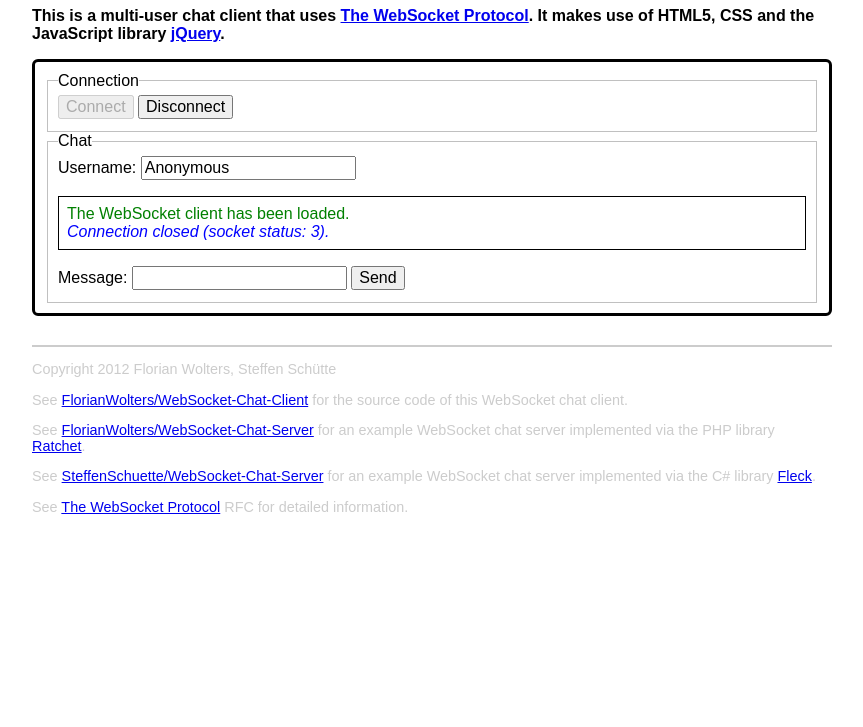
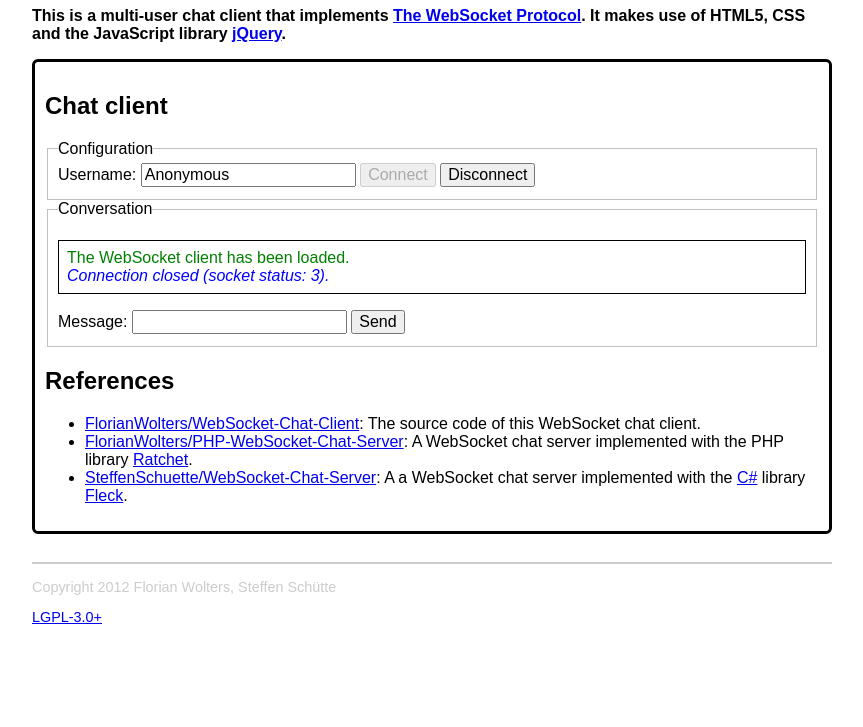
Before and after one commit to FlorianWolters/WebSocket-Chat-Client, a plain HTML site: page index.html in a window 1280 px wide. Shown: the part 73-800 px from the top of the page, without its empty margins (208-1071 px from the left). Drawn offline with nearby package versions, Linux system fonts and the light colour scheme.

Commit message:
Enhanced layout.

```diff
--- a/index.html
+++ b/index.html
@@ -2,9 +2,9 @@
 <html lang="en">
     <head>
         <meta charset=utf-8 />
-        <title>A simple chat client based on the WebSocket protocol. Uses HTML5, jQuery and CSS.</title>
+        <title>A chat client using the WebSocket protocol</title>
         <meta name="author" content="Florian Wolters, Steffen Sch&uuml;tte" />
-        <meta name="description" content="A simple chat client based on the WebSocket protocol. Uses HTML5, jQuery and CSS." />
+        <meta name="description" content="A simple chat client using the WebSocket protocol. Uses HTML5, jQuery and CSS." />
         <meta name="keywords" content="WebSocket, WebSockets, Chat Client, Chat" />
         <meta name="viewport" content="width=device-width,initial-scale=1.0" />
 
@@ -14,21 +14,25 @@
     </head>
     <body>
         <header>
-            <h1>A simple Chat Client based on WebSockets</h1>
-            <p>This is a multi-user chat client that uses <a href="http://tools.ietf.org/html/rfc6455">The WebSocket Protocol</a>. It makes use of HTML5, CSS and the JavaScript library <a href="http://jquery.com">jQuery</a>.
+            <h1>A chat client using the WebSocket protocol</h1>
+            <p>This is a multi-user chat client that implements <a href="http://tools.ietf.org/html/rfc6455">The WebSocket Protocol</a>. It makes use of HTML5, CSS and the JavaScript library <a href="http://jquery.com">jQuery</a>.
         </header>
 
         <div role="main">
+
+            <noscript>The web browser does not support JavaScript. JavaScript is required to use the WebSocket protocol.</noscript>
+
             <div id="chatclient">
+                <h2>Chat client</h2>
                 <fieldset>
-                    <legend>Connection</legend>
+                    <legend>Configuration</legend>
+                    <label for="uid">Username:</label>
+                    <input id="uid" type="text" value="Anonymous" />
                     <button id="connect">Connect</button>
                     <button id="disconnect">Disconnect</button>
                 </fieldset>
                 <fieldset>
-                    <legend>Chat</legend>
-                    <label for="uid">Username:</label>
-                    <input id="uid" type="text" value="Anonymous" />
+                    <legend>Conversation</legend>
 
                     <!-- Filled via JavaScript. -->
                     <ul id="chatlog"></ul>
@@ -38,20 +42,27 @@
                     <button id="send">Send</button>
                 </fieldset>
             </div>
+
+            <div id="references">
+                <h2>References</h2>
+                <ul>
+                    <li><a href="https://github.com/FlorianWolters/WebSocket-Chat-Client">FlorianWolters/WebSocket-Chat-Client</a>: The source code of this WebSocket chat client.</li>
+                    <li><a href="https://github.com/FlorianWolters/PHP-WebSocket-Chat-Server">FlorianWolters/PHP-WebSocket-Chat-Server</a>: A WebSocket chat server implemented with the <h href="http://php.net">PHP</a> library <a href="http://socketo.me">Ratchet</a>.</li>
+                    <li><a href="https://github.com/SteffenSchuette/WebSocket-Chat-Server">SteffenSchuette/WebSocket-Chat-Server</a>: A a WebSocket chat server implemented with the <a href="http://msdn.microsoft.com/vcsharp">C#</a> library <a href="http://github.com/statianzo/Fleck">Fleck</a>.</li>
+                </ul>
+            </div>
         </div>
 
         <footer>
-            <p>Copyright 2012  Florian Wolters, Steffen Sch&uuml;tte</p>
-            <p>See <a href="https://github.com/FlorianWolters/WebSocket-Chat-Client">FlorianWolters/WebSocket-Chat-Client</a> for the source code of this WebSocket chat client.</p>
-            <p>See <a href="https://github.com/FlorianWolters/WebSocket-Chat-Server">FlorianWolters/WebSocket-Chat-Server</a> for an example WebSocket chat server implemented via the PHP library <a href="http://socketo.me">Ratchet</a>.</p>
-            <p>See <a href="https://github.com/SteffenSchuette/WebSocket-Chat-Server">SteffenSchuette/WebSocket-Chat-Server</a> for an example WebSocket chat server implemented via the C# library <a href="http://github.com/statianzo/Fleck">Fleck</a>.</p>
-            <p>See <a href="http://tools.ietf.org/html/rfc6455">The WebSocket Protocol</a> RFC for detailed information.</p>
+            <p>Copyright 2012 Florian Wolters, Steffen Sch&uuml;tte</p>
+            <p><a href="http://gnu.org/licenses/lgpl.txt">LGPL-3.0+</a></p>
         </footer>
 
         <!-- Import JavaScript (JS). -->
 
         <script src="//ajax.googleapis.com/ajax/libs/jquery/1.7.2/jquery.min.js"></script>
         <script>window.jQuery || document.write('<script src="assets/js/lib/jquery-1.7.2.min.js"><\/script>')</script>
+        <script src="assets/js/WebSocketConnection.js"></script>
         <script src="assets/js/chat-client.js"></script>
     </body>
 </html>
```
